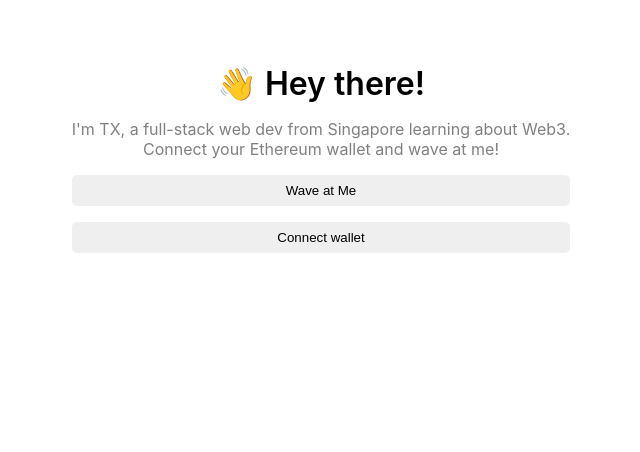
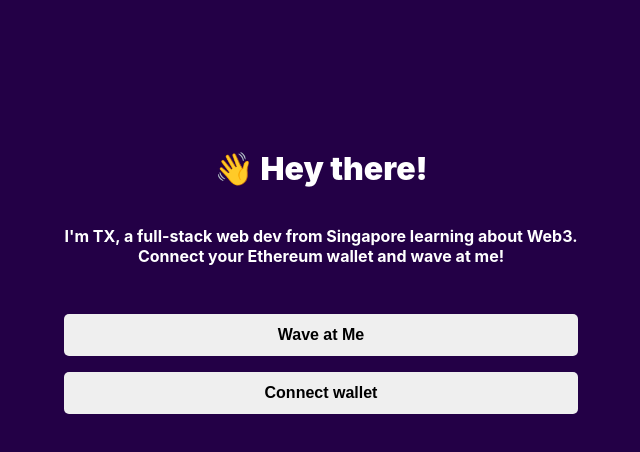
Before and after one commit to yao-tx/wave-portal-frontend, a React (Create React App) app: page / in a window 1280 px wide. Shown: the top 452 px of the page, without its empty margins (319-959 px from the left). Built offline with nearby package versions, Linux system fonts and the light colour scheme.

Commit message:
modified css, added loading button

```diff
--- a/src/App.css
+++ b/src/App.css
@@ -1,8 +1,12 @@
+body {
+  background-color: #230046;
+  color: #ffffff;
+}
 .mainContainer {
   display: flex;
   justify-content: center;
   width: 100%;
-  margin-top: 64px;
+  margin-top: 128px;
 }
 
 .dataContainer {
@@ -15,20 +19,28 @@
 .header {
   text-align: center;
   font-size: 32px;
-  font-weight: 600;
+  font-weight: 900;
 }
 
 .bio {
   text-align: center;
-  color: gray;
+  color: #ffffff;
+  font-weight: 700;
   margin-top: 16px;
+}
+
+.buttons {
+  display: flex;
+  flex-direction: column;
+  margin-top: 32px;
 }
 
 .waveButton {
   cursor: pointer;
   margin-top: 16px;
-  padding: 8px;
+  padding: 12px;
   border: 0;
   border-radius: 5px;
-
+  font-size: 16px;
+  font-weight: 600;
 }
--- a/src/App.js
+++ b/src/App.js
@@ -33,6 +33,7 @@ const findMetaMaskAccount = async() => {
 
 function App() {
   const [currentAccount, setCurrentAccount] = useState("");
+  const [isLoading, setLoading] = useState(false);
   const contractAddress = "0x1fB3E24A807Db48c664510038cd5fDd1B72C5343";
   const contractABI = abi.abi;
 
@@ -56,6 +57,8 @@ function App() {
   };
 
   const wave = async () => {
+    setLoading(true);
+
     try {
       const { ethereum } = window;
 
@@ -81,6 +84,8 @@ function App() {
     } catch (error) {
       console.log(error);
     }
+
+    setLoading(false);
   };
 
   useEffect(() => {
@@ -89,24 +94,32 @@ function App() {
     });
   }, []);
 
+  let buttonText = "Wave at Me";
+
+  if (isLoading) {
+    buttonText = "Mining...";
+  }
+
   return (
     <div className="mainContainer">
       <div className="dataContainer">
-        <div className="header">
+        <h1 className="header">
           👋 Hey there!
-        </div>
+        </h1>
         <div className="bio">
           I'm TX, a full-stack web dev from Singapore learning about Web3.<br />
           Connect your Ethereum wallet and wave at me!
         </div>
-        <button className="waveButton" onClick={wave}>
-          Wave at Me
-        </button>
-        {!currentAccount && (
-          <button className="waveButton" onClick={connectWallet}>
-            Connect wallet
+        <div className="buttons">
+          <button className="waveButton" onClick={wave} disabled={isLoading ? true : false}>
+            {buttonText}
           </button>
-        )}
+          {!currentAccount && (
+            <button className="waveButton" onClick={connectWallet}>
+              Connect wallet
+            </button>
+          )}
+        </div>
       </div>
     </div>
   );
```
